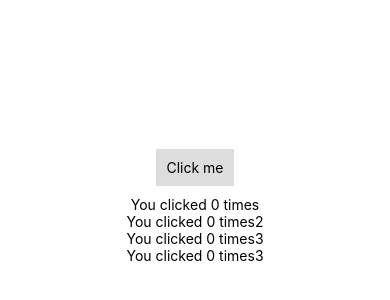
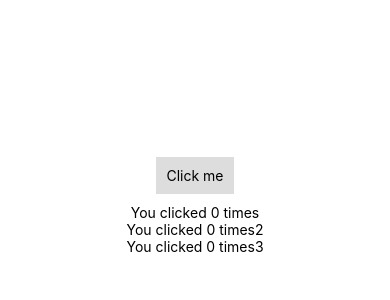
Before and after one commit to JungLee-Dev/BasketballScoreboardRN, a React Native app: screen / in a window 390 px wide. Shown: the part 216-516 px from the top of the page. Built offline with nearby package versions, Linux system fonts and the light colour scheme.

Commit message:
Remove duplicate click count display
Removed duplicate view displaying click count.

```diff
--- a/App.tsx
+++ b/App.tsx
@@ -27,9 +27,6 @@ class App extends Component {
         <View>
           <Text>You clicked {this.state.count} times3</Text>
         </View>
-        <View>
-          <Text>You clicked {this.state.count} times3</Text>
-        </View>
       </View>
     );
   }
```
